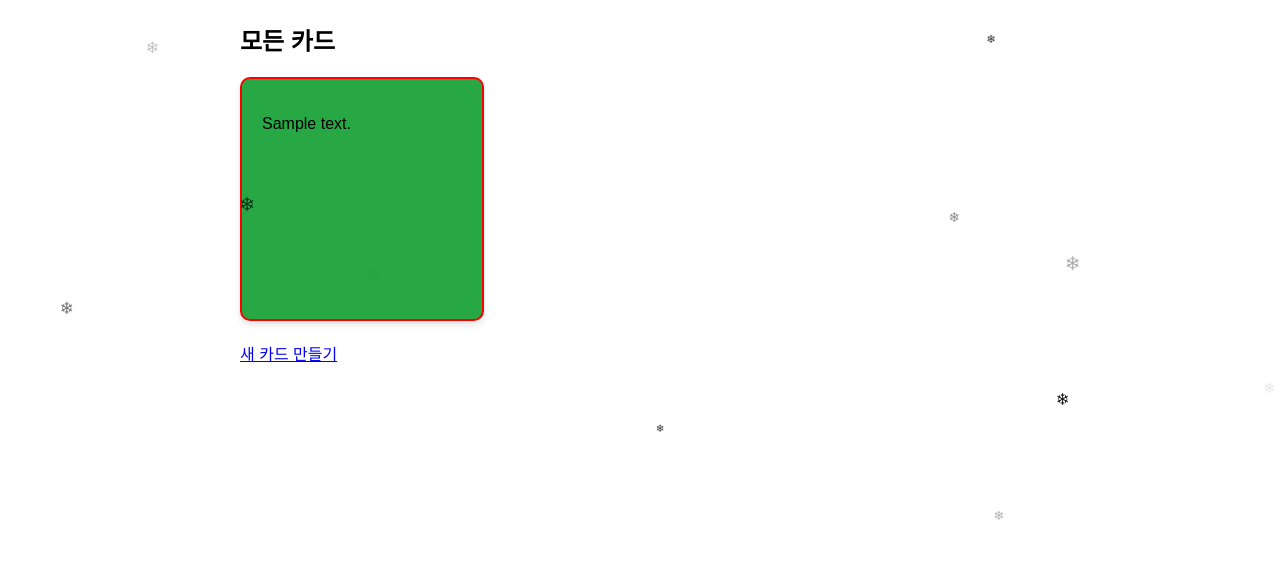
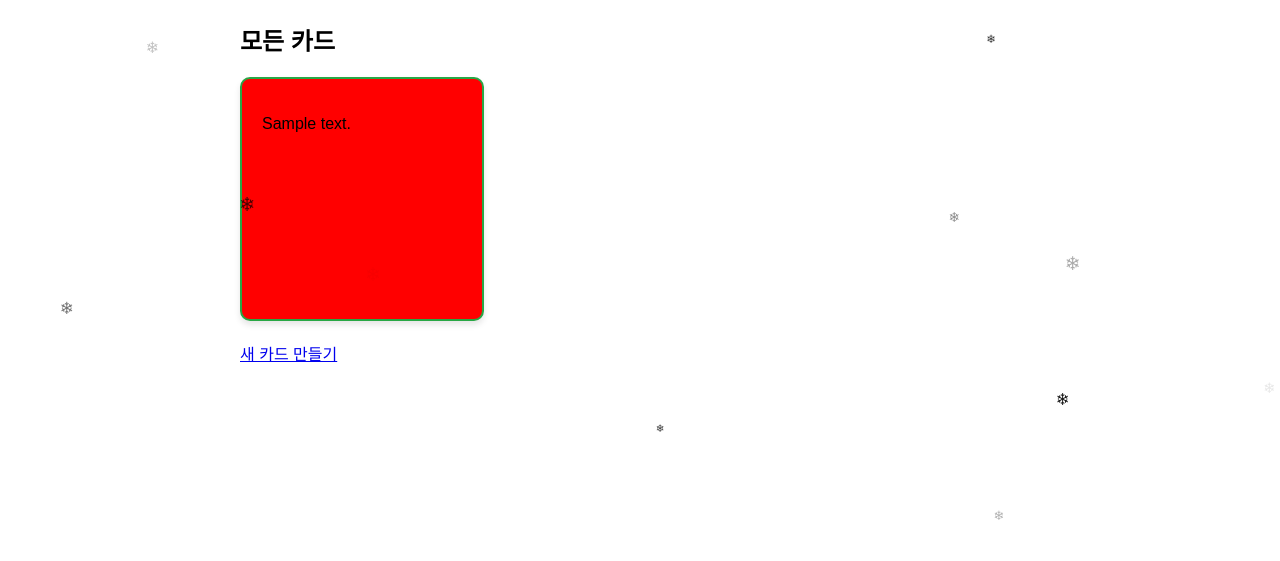
Before and after one commit to thelastmanchan/ChristmasCard, a Flask app: page / in a window 1280 px wide. Shown: the part 87-648 px from the top of the page. Run offline with Flask 3, Linux system fonts and the light colour scheme; tables that the repository leaves empty hold one stand-in row (values such as "Sample post").

Commit message:
Update style.css

```diff
--- a/ChristmasCard/static/style.css
+++ b/ChristmasCard/static/style.css
@@ -1,7 +1,7 @@
 body {
     font-family: 'Arial', sans-serif;
-    background-color: #ffffff; /* 배경색을 하얀색으로 변경 */
-    color: #000000; /* 기본 텍스트 색상을 검정색으로 변경 */
+    background-color: #ffffff; /* 배경색을 하얀색으로 설정 */
+    color: #000000; /* 기본 텍스트 색상을 검정색으로 설정 */
     margin: 0;
     padding: 0;
     min-height: 100vh;
@@ -52,7 +52,7 @@ body {
 
 /* 카드 스타일 추가 */
 .card {
-    background-color: #28a745; /* 카드 배경색을 초록색으로 설정 */
+    background-color: #ff0000; /* 카드 배경색을 빨간색으로 설정 */
     border-radius: 10px; /* 모서리 둥글게 */
     padding: 20px; /* 내부 여백 */
     margin-bottom: 20px; /* 아래쪽 여백 */
@@ -61,7 +61,7 @@ body {
     width: 200px; /* 카드 너비 (정사각형) */
     height: 200px; /* 카드 높이 (정사각형) */
 
-    border: 2px solid #ff0000; /* 테두리 색상을 빨간색으로 설정 */
+    border: 2px solid #28a745; /* 테두리 색상을 초록색으로 설정 */
 }
 
 .card:hover {
```
